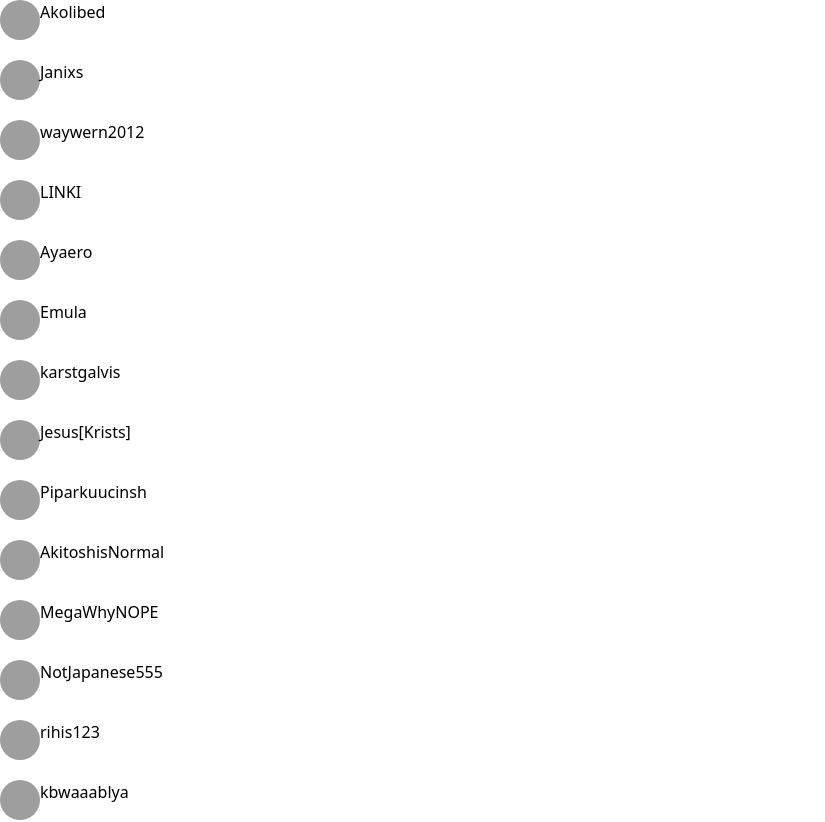
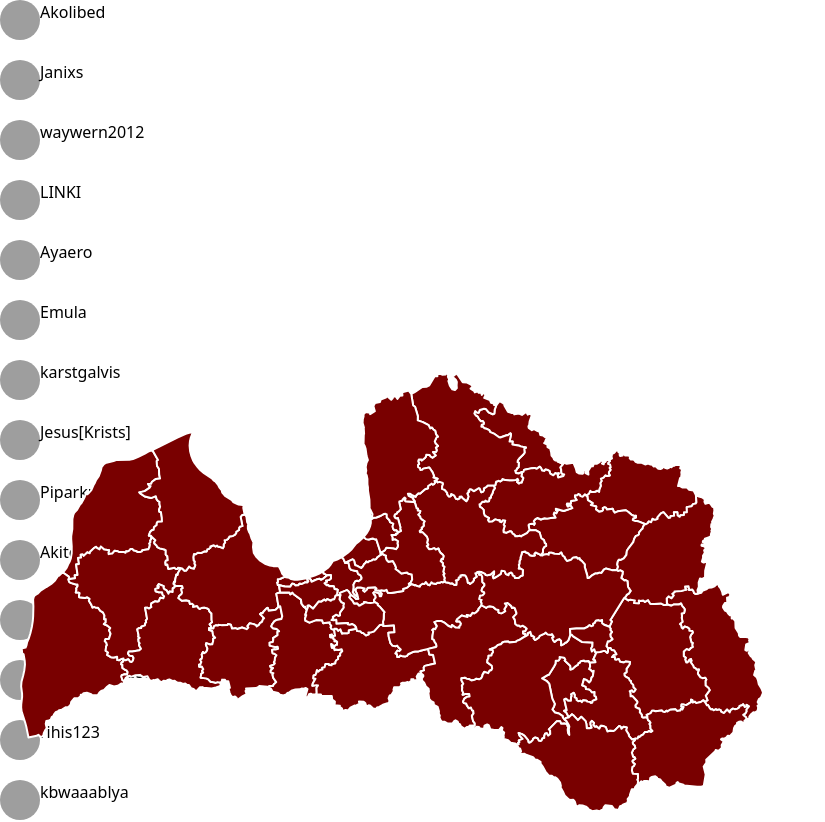
Before and after one commit to Piparkuucinsh/osulv, a Next.js app: page / in a window 1280 px wide. Shown: the top 822 px of the page, without its empty margins (0-825 px from the left). Built offline with nearby package versions, Linux system fonts and the light colour scheme; grey boxes are pictures that could not be loaded.

Commit message:
displaying map

```diff
--- a/data/map.ts
+++ b/data/map.ts
@@ -37,7 +37,7 @@ export const mapdata = [
     {
         name:"Rīga",
         players:[],
-        image:"/map/3398.svg"
+        image:"/map/g3398.svg"
     },
     {
         name:"Liepājas novads",
--- a/pages/index.tsx
+++ b/pages/index.tsx
@@ -1,6 +1,7 @@
 import { useRouter } from 'next/dist/client/router'
 import Head from 'next/head'
 import { data } from '../data/ranking'
+import DisplayMap from '../src/hooks/DisplayMap';
 
 export default function Home() {
   const router = useRouter();
@@ -11,6 +12,8 @@ export default function Home() {
         <title>Osulv</title>
         <meta name="description" content="Generated by create next app" />
       </Head>
+
+      <DisplayMap />
 
       <div className="w-full justify-center">
         {
--- /dev/null
+++ b/src/hooks/DisplayMap.tsx
@@ -0,0 +1,20 @@
+import React from 'react'
+import { mapdata } from './../../data/map';
+
+function DisplayMap() {
+    return (
+        <div>
+            {
+                mapdata.map((data, i: number) => {
+                    return(
+                        <div className="">
+                            <img className="absolute" src={data.image} alt="state" />
+                        </div>
+                    )
+                })
+            }
+        </div>
+    )
+}
+
+export default DisplayMap
```
Also changed, not shown: next-env.d.ts (added).
